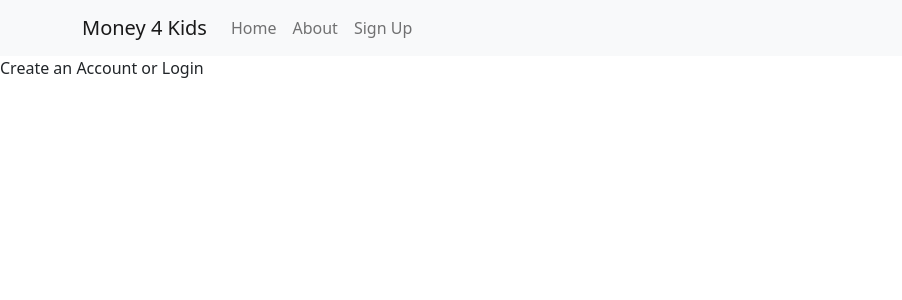
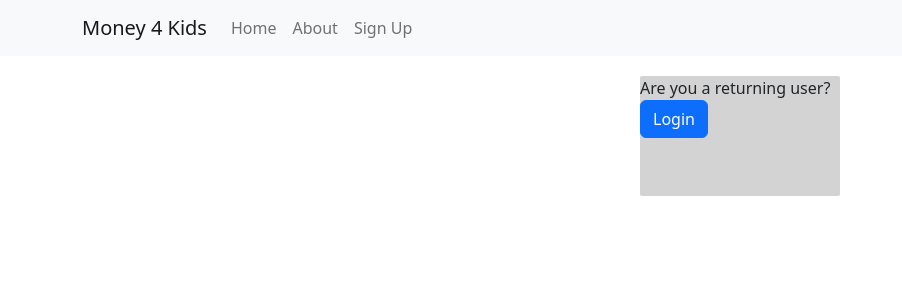
Before and after one commit to verdetea22/cs555MoneyForKids2022Fall, a React (Create React App) app: page /Signup in a window 1280 px wide. Shown: the top 300 px of the page, without its empty margins (0-902 px from the left). Built offline with nearby package versions, Linux system fonts and the light colour scheme.

Commit message:
working on sign up, added login page

```diff
--- a/src/App.js
+++ b/src/App.js
@@ -1,21 +1,23 @@
-import React, {Component} from 'react';
-import { BrowserRouter, Routes,  Route } from "react-router-dom";
+import React, { Component } from "react";
+import { BrowserRouter, Routes, Route } from "react-router-dom";
 import Home from "./pages/home/Home";
 import About from "./pages/about/About";
 import SignUp from "./pages/login/SignUp";
 import Header from "./components/Header/Header";
+import Login from "./pages/login/Login";
 
 function App() {
   return (
     <BrowserRouter>
       <Header />
       <Routes>
-        <Route path="/" element={<Home />} />
-        <Route path="/About" element={<About />} />
-        <Route path="/Signup" element={<SignUp />} />
-      </Routes>
+        <Route path="/" element={<Home />} />{" "}
+        <Route path="/About" element={<About />} />{" "}
+        <Route path="/Signup" element={<SignUp />} />{" "}
+        <Route path="/Login" element={<Login />} />{" "}
+      </Routes>{" "}
     </BrowserRouter>
-  )
+  );
 }
 
 export default App;
--- a/src/pages/login/Login.jsx
+++ b/src/pages/login/Login.jsx
@@ -0,0 +1,12 @@
+import React from "react";
+import { Image, Button } from "react-bootstrap";
+
+function Login() {
+  return (
+    <div>
+      <a> Login </a>
+    </div>
+  );
+}
+
+export default Login;
--- a/src/pages/login/SignUp.jsx
+++ b/src/pages/login/SignUp.jsx
@@ -1,9 +1,17 @@
 import React from "react";
-import { Image } from "react-bootstrap";
+import { Image, Button } from "react-bootstrap";
+import "./login.css";
 
 function SignUp() {
-    return <div>Create an Account or Login</div>
-
+  return (
+    <div id="box">
+      <a> Are you a returning user? </a>
+      <br />
+      <a href="https://react.school" target="_blank">
+        <Button id="button"> Login </Button>{" "}
+      </a>
+    </div>
+  );
 }
 
 export default SignUp;
--- /dev/null
+++ b/src/pages/login/login.css
@@ -0,0 +1,16 @@
+#box {
+    width: 200px;
+    height: 120px;
+    margin-top: 20px;
+    margin-left: 50%;
+    margin-right: 50%;
+    border: green;
+    background-color: lightgrey;
+    border-radius: 2px;
+}
+
+Button {
+    margin-left: 50%;
+    margin-right: 50%;
+    color: green;
+}
```
